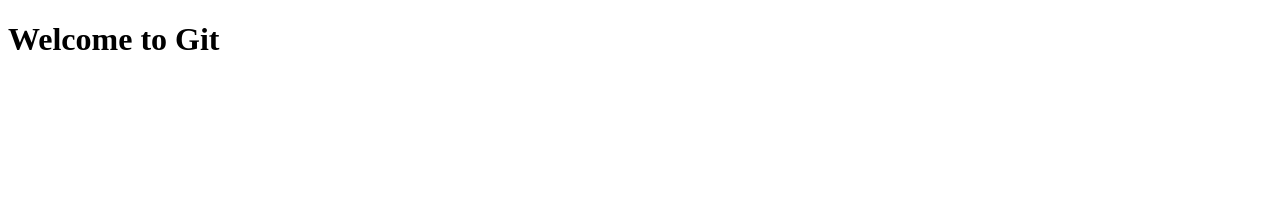
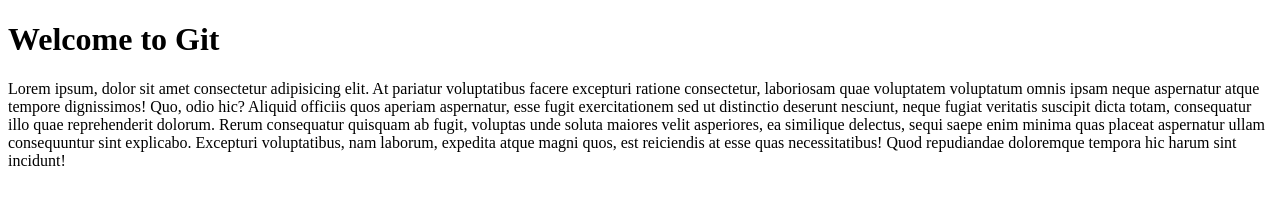
Before and after one commit to kryeziuqendrim/GIT-1, a plain HTML site: page index.html in a window 1280 px wide. Drawn offline with Linux system fonts and the light colour scheme.

Commit message:
Kemi shtuar nje paragraf te ri

```diff
--- a/index.html
+++ b/index.html
@@ -11,7 +11,7 @@
     <h1>Welcome to Git</h1>
 
 
-
+    <p>Lorem ipsum, dolor sit amet consectetur adipisicing elit. At pariatur voluptatibus facere excepturi ratione consectetur, laboriosam quae voluptatem voluptatum omnis ipsam neque aspernatur atque tempore dignissimos! Quo, odio hic? Aliquid officiis quos aperiam aspernatur, esse fugit exercitationem sed ut distinctio deserunt nesciunt, neque fugiat veritatis suscipit dicta totam, consequatur illo quae reprehenderit dolorum. Rerum consequatur quisquam ab fugit, voluptas unde soluta maiores velit asperiores, ea similique delectus, sequi saepe enim minima quas placeat aspernatur ullam consequuntur sint explicabo. Excepturi voluptatibus, nam laborum, expedita atque magni quos, est reiciendis at esse quas necessitatibus! Quod repudiandae doloremque tempora hic harum sint incidunt!</p>
 
 
 </body>
```
